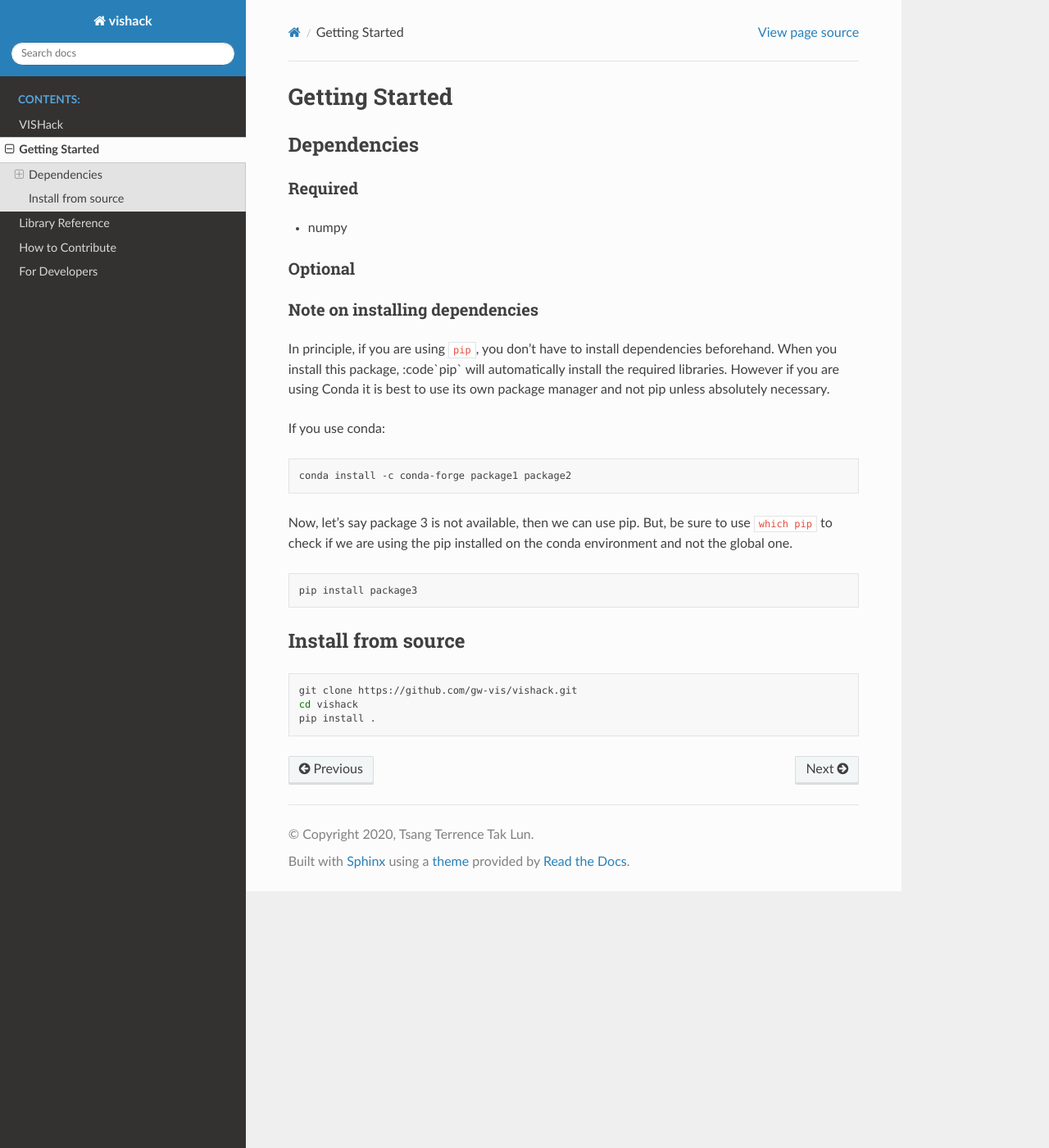
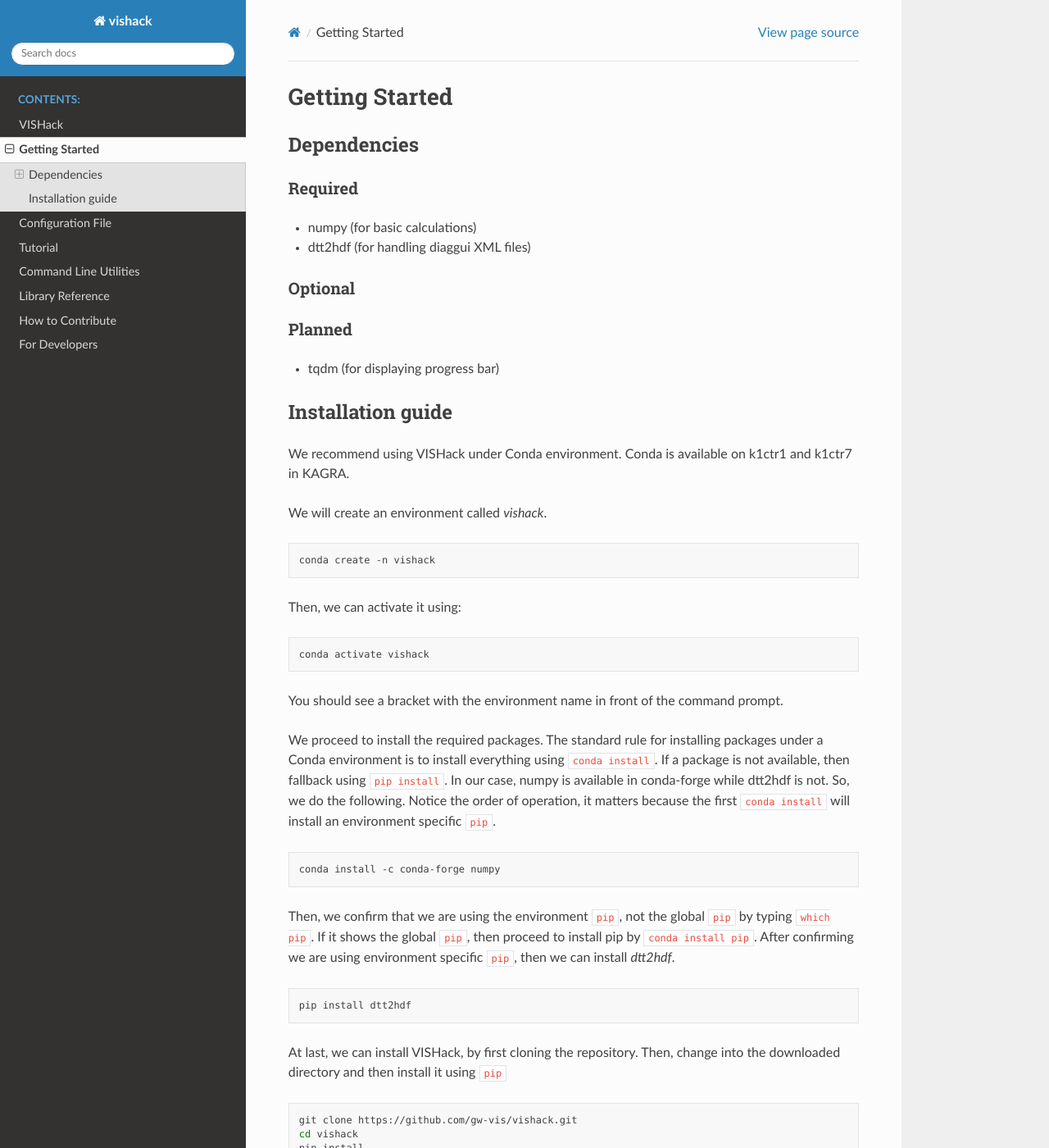
Before and after one commit to gw-vis/vishack, a Sphinx documentation site: the page built from docs/source/getting_started.rst, in a window 1280 px wide and 1400 px high. Shown: the whole window at 82% size. Built offline with Sphinx 7.4.7 and the Read the Docs theme 2.0.0, drawn with Linux system fonts in a browser that asks for light colours; some of the changed text lies outside the part shown.

Commit message:
Documentation, pre-release

```diff
--- a/docs/source/conf.py
+++ b/docs/source/conf.py
@@ -35,7 +35,8 @@
     'sphinx.ext.autodoc',
     'sphinx.ext.napoleon',
     'sphinx.ext.mathjax',
-    'sphinx.ext.autosummary'
+    'sphinx.ext.autosummary',
+    'sphinx.ext.autosectionlabel',
 ]
 
 autosummary_generate = True
--- a/docs/source/getting_started.rst
+++ b/docs/source/getting_started.rst
@@ -6,38 +8,70 @@
 
 Required
 ^^^^^^^^
-* numpy
+* numpy  (for basic calculations)
+* dtt2hdf  (for handling diaggui XML files)
 
 Optional
 ^^^^^^^^
 
-Note on installing dependencies
-^^^^^^^^^^^^^^^^^^^^^^^^^^^^^^^
-In principle, if you are using :code:`pip`, you don't have to install
-dependencies beforehand. When you install this package, :code`pip` will
-automatically install the required libraries. However if you are using Conda
-it is best to use its own package manager and not pip unless absolutely
-necessary.
+Planned
+^^^^^^^
+* tqdm  (for displaying progress bar)
 
-If you use conda:
+Installation guide
+------------------
+We recommend using VISHack under Conda environment. Conda is available on
+k1ctr1 and k1ctr7 in KAGRA.
+
+We will create an environment called *vishack*.
 
 .. code:: bash
 
-   conda install -c conda-forge package1 package2
+   conda create -n vishack
 
-Now, let's say package 3 is not available, then we can use pip. But,
-be sure to use :code:`which pip` to check if we are using the pip installed
-on the conda environment and not the global one.
+Then, we can activate it using:
 
 .. code:: bash
 
-   pip install package3
+   conda activate vishack
 
-Install from source
--------------------
+You should see a bracket with the environment name in front of the command
+prompt.
+
+We proceed to install the required packages. The standard rule for installing
+packages under a Conda environment is to install everything using
+:code:`conda install`. If a package is not available, then fallback using
+:code:`pip install`. In our case, numpy is available in conda-forge while
+dtt2hdf is not. So, we do the following. Notice the order of operation,
+it matters because the first :code:`conda install` will install an
+environment specific :code:`pip`.
+
+.. code:: bash
+
+   conda install -c conda-forge numpy
+
+Then, we confirm that we are using the environment :code:`pip`, not the global
+:code:`pip` by typing :code:`which pip`. If it shows the global :code:`pip`,
+then proceed to install pip by :code:`conda install pip`. After confirming
+we are using environment specific :code:`pip`, then we can install *dtt2hdf*.
+
+.. code:: bash
+
+   pip install dtt2hdf
+
+At last, we can install VISHack, by first cloning the repository. Then,
+change into the downloaded directory and then install it using :code:`pip`
 
 .. code:: bash
 
    git clone https://github.com/gw-vis/vishack.git
    cd vishack
    pip install .
+
+This is it.
+
+To deactivate the environment, simply type
+
+.. code:: bash
+
+   conda deactivate
--- a/docs/source/index.rst
+++ b/docs/source/index.rst
@@ -46,6 +46,9 @@
 
    self
    getting_started
+   config
+   tutorial
+   command_line_utilities
    library_reference
    how_to_contribute
    for_developers
```
Also changed, not shown: other parts of docs/source/getting_started.rst (+2 -0 lines), docs/source/command_line_utilities.rst (added, +71 -0 lines), docs/source/config.rst (added, +108 -0 lines), docs/source/generated/vishack.core.healthcheck.HealthCheck.rst (added, +25 -0 lines), docs/source/generated/vishack.data.diaggui.Diaggui.rst (+7 -0 lines), docs/source/tutorial.rst (added, +225 -0 lines).
